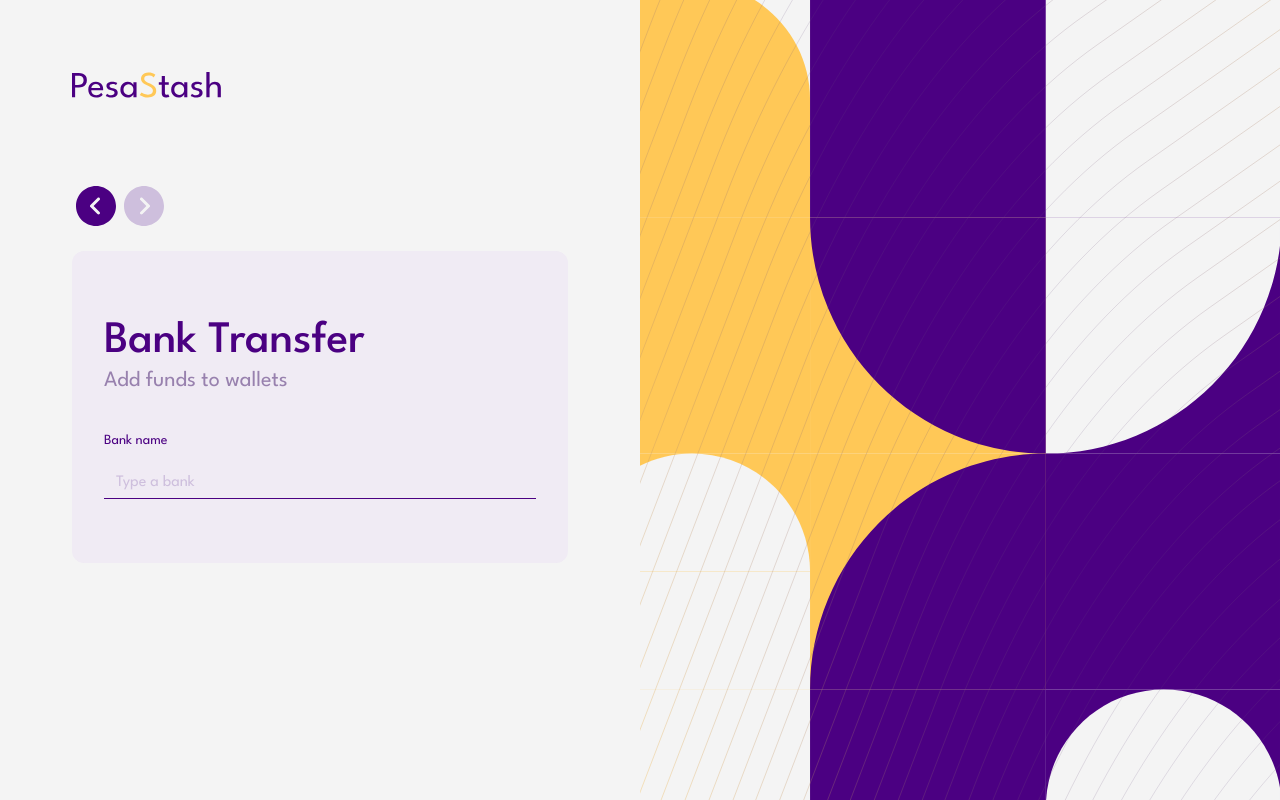
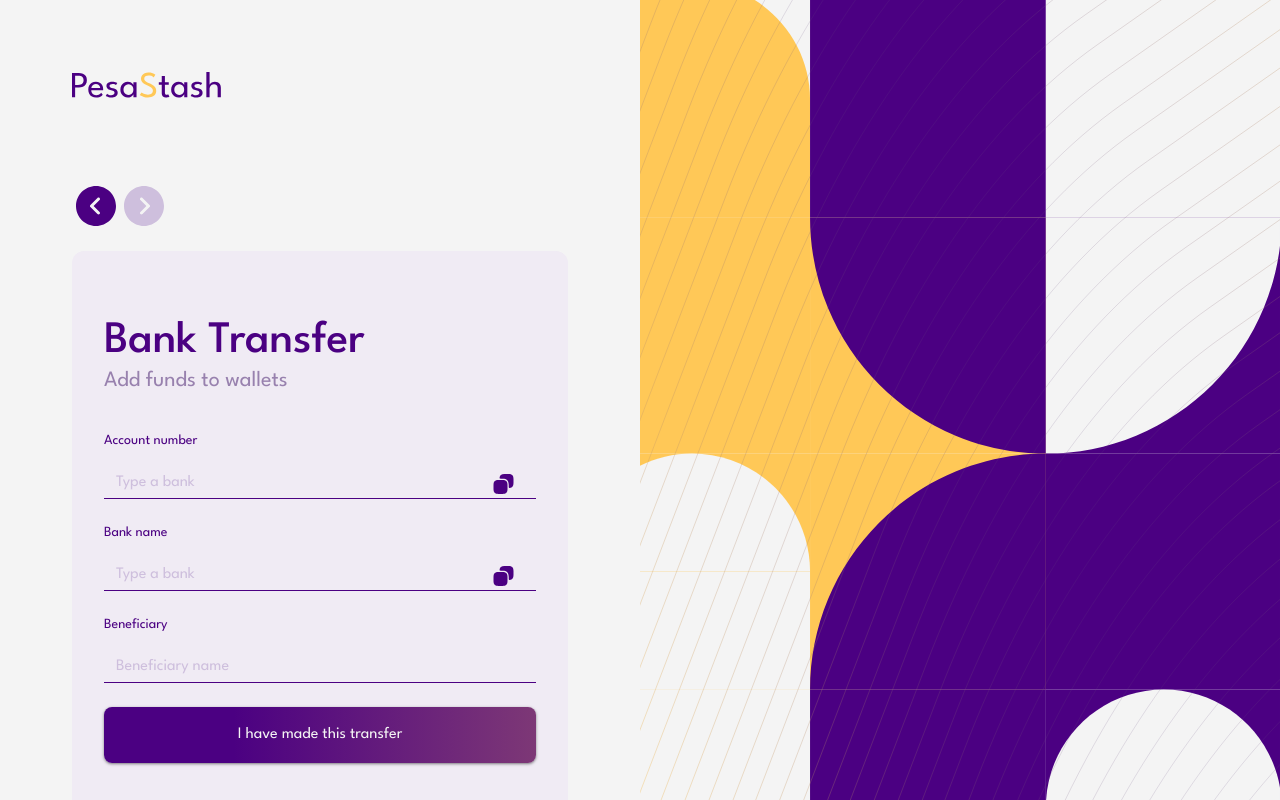
Before and after one commit to Oyedele-Sg/RaizWeb, a Next.js app: page /add-funds/transfer in a window 1280 px wide. Built offline with nearby package versions, Linux system fonts and the light colour scheme.

Commit message:
chore: reusable components

```diff
--- a/src/app/add-funds/page.tsx
+++ b/src/app/add-funds/page.tsx
@@ -1,8 +1,23 @@
-import { BtnMain, IconPesaColored, Logo } from '@/shared'
+import { AddFundsCard, BtnMain, IconPesaColored, Logo } from '@/shared'
 import Image from 'next/image'
 import React from 'react'
 
 export default function page() {
+	const cardLink = [
+		{
+			type: 'Debit Card',
+			illustration: 'fund-one',
+			subText: 'Add funds to your wallet through your debit card',
+			link: '/add-funds/debit-card',
+		},
+		{
+			type: 'Bank Transfer',
+			illustration: 'fund-two',
+			subText: 'Add funds to your wallet through your bank transfer',
+			link: '/add-funds/bank-transfer',
+		},
+	]
+
 	return (
 		<main className=' flex flex-col  gap-[100px]'>
 			<header className=' flex  items-center justify-between pt-16  mx-[72px] '>
@@ -26,35 +41,10 @@ export default function page() {
 					</p>
 				</div>
 
-				<div className=' p-16 bg-neutral-30 rounded-lg '>
-					<div className=' rounded-xl bg-neutral-20 max-w-[360px] '>
-						<Image
-							src={`/illustrations/fund-one.svg`}
-							width={360}
-							height={188}
-							alt=''
-							className=' rounded-tr-xl rounded-tl-xl '
-						/>
-
-						<div className=' pt-[33px] pb-[28px] pr-[28px] pl-[12px]  '>
-							<div className=' flex flex-col gap-2  '>
-								<h2 className=' font-title__large text-purple   '>
-									Debit Card
-								</h2>
-								<p className=' text-neutral-70 font-title__medium'>
-									Add funds to your wallet through your debit card Add funds to
-									your wallet through
-								</p>
-							</div>
-
-							<div className=' flex items-center justify-center mt-[67px] '>
-								<BtnMain
-									className='  text-grey  py-4 px-[60px] rounded-lg btn-gradient-default hover:btn-gradient-hovered '
-									btnText='Add Funds to Wallet'
-								/>
-							</div>
-						</div>
-					</div>
+				<div className=' flex gap-12   p-16 bg-neutral-30 rounded-lg   '>
+					{cardLink.map((data, index) => (
+						<AddFundsCard data={data} key={index} />
+					))}
 				</div>
 			</section>
 		</main>
--- a/src/app/add-funds/transfer/page.tsx
+++ b/src/app/add-funds/transfer/page.tsx
@@ -2,7 +2,10 @@
 
 import { InputContainer } from '@/components'
 import {
+	AuthButton,
 	BackArrow,
+	FormTitledContainer,
+	IconCopy,
 	IconPesaColored,
 	NextArrow,
 	RegisterInput,
@@ -49,19 +52,24 @@ export default function page() {
 							</button>
 						</div>
 
-						<InputContainer>
-							<div className=' flex flex-col gap-[36px]  '>
-								<div>
-									<h2 className='  font-display__medium text-purple font-semi-mid '>
-										Bank Transfer
-									</h2>
-									<p className=' text-neutral-70 font-title__large   '>
-										{' '}
-										Add funds to wallets{' '}
-									</p>
-								</div>
+						<FormTitledContainer
+							title='Bank Transfer'
+							subtitle='Add funds to wallets'>
 							<FormProvider {...methods}>
-									<form action='' onSubmit={methods.handleSubmit(onSubmit)}>
+								<form
+									action=''
+									onSubmit={methods.handleSubmit(onSubmit)}
+									className=' flex flex-col gap-6 '>
+									<RegisterInput
+										name={`account_number`}
+										inputPlaceholder={`Type a bank`}
+										rules={{
+											required: 'Input a bank name',
+										}}
+										label='Account number'
+										children={<IconCopy />}
+									/>
+
 									<RegisterInput
 										name={`bank_name`}
 										inputPlaceholder={`Type a bank`}
@@ -69,11 +77,20 @@ export default function page() {
 											required: 'Input a bank name',
 										}}
 										label='Bank name'
+										children={<IconCopy />}
 									/>
+									<RegisterInput
+										name={` beneficiary_name `}
+										inputPlaceholder={`Beneficiary name`}
+										rules={{
+											required: 'Input a bank name',
+										}}
+										label='Beneficiary'
+									/>
+									<AuthButton btnText=' I have made this transfer ' />
 								</form>
 							</FormProvider>
-							</div>
-						</InputContainer>
+						</FormTitledContainer>
 					</div>
 				</div>
 			</SetupLayout>
--- /dev/null
+++ b/src/shared/components/cards/AddFundsCard.tsx
@@ -0,0 +1,40 @@
+import Image from 'next/image'
+import React from 'react'
+import { BtnMain } from '../buttons'
+
+interface Props {
+	data: {
+		type: string
+		illustration: string
+		subText: string
+		link: string
+	}
+}
+
+export const AddFundsCard = ({ data }: Props) => {
+	return (
+		<div className=' rounded-xl bg-neutral-20 max-w-[360px]   '>
+			<Image
+				src={`/illustrations/${data.illustration}.svg`}
+				width={360}
+				height={188}
+				alt=''
+				className=' rounded-tr-xl rounded-tl-xl '
+			/>
+
+			<div className=' pt-[33px] pb-[28px] pr-[28px] pl-[12px]  '>
+				<div className=' flex flex-col gap-2  '>
+					<h2 className=' font-title__large text-purple   '>{data.type}</h2>
+					<p className=' text-neutral-70 font-title__medium'>{data.subText}</p>
+				</div>
+
+				<div className=' flex items-center justify-center mt-[67px] '>
+					<BtnMain
+						className='  text-grey  py-4 px-[60px] rounded-lg btn-gradient-default hover:btn-gradient-hovered '
+						btnText='Add Funds to Wallet'
+					/>
+				</div>
+			</div>
+		</div>
+	)
+}
--- /dev/null
+++ b/src/shared/components/cards/index.ts
@@ -0,0 +1 @@
+export { AddFundsCard } from './AddFundsCard'
--- /dev/null
+++ b/src/shared/components/form-components/FormTitledContainer.tsx
@@ -0,0 +1,33 @@
+import { InputContainer } from '@/components'
+import React from 'react'
+
+interface Props {
+	children: React.ReactNode
+	title: string
+	subtitle: string
+	utils?: React.ReactNode
+}
+
+export const FormTitledContainer = ({
+	children,
+	title,
+	subtitle,
+	utils,
+}: Props) => {
+	return (
+		<InputContainer>
+			<div className=' flex flex-col gap-[36px]  '>
+				<div className=' flex items-center justify-between '>
+					<div>
+						<h2 className='  font-display__medium text-purple font-semi-mid '>
+							{title}
+						</h2>
+						<p className=' text-neutral-70 font-title__large   '>{subtitle}</p>
+					</div>
+					{utils}
+				</div>
+				{children}
+			</div>
+		</InputContainer>
+	)
+}
--- a/src/shared/components/form-components/index.tsx
+++ b/src/shared/components/form-components/index.tsx
@@ -2,3 +2,4 @@ export { AuthFormMainContainer } from './AuthFormMainContainer'
 export { AuthFormWrap } from './AuthFormWrap'
 export { AuthFieldWrap } from './AuthFieldWrap'
 export { AuthSubmit } from './AuthSubmit'
+export { FormTitledContainer } from './FormTitledContainer'
--- /dev/null
+++ b/src/shared/components/icons/IconCopy.tsx
@@ -0,0 +1,21 @@
+import { FC, ReactElement } from 'react'
+
+export const IconCopy: FC = (): ReactElement => {
+	return (
+		<svg
+			width='25'
+			height='24'
+			viewBox='0 0 25 24'
+			fill='none'
+			xmlns='http://www.w3.org/2000/svg'>
+			<path
+				d='M16.5 12.9V17.1C16.5 20.6 15.1 22 11.6 22H7.4C3.9 22 2.5 20.6 2.5 17.1V12.9C2.5 9.4 3.9 8 7.4 8H11.6C15.1 8 16.5 9.4 16.5 12.9Z'
+				fill='#4B0082'
+			/>
+			<path
+				d='M17.6 2H13.4C10.3169 2 8.87099 3.09409 8.56975 5.73901C8.50673 6.29235 8.965 6.75 9.52191 6.75H11.6C15.8 6.75 17.75 8.7 17.75 12.9V14.9781C17.75 15.535 18.2077 15.9933 18.761 15.9303C21.4059 15.629 22.5 14.1831 22.5 11.1V6.9C22.5 3.4 21.1 2 17.6 2Z'
+				fill='#4B0082'
+			/>
+		</svg>
+	)
+}
--- a/src/shared/components/icons/index.ts
+++ b/src/shared/components/icons/index.ts
@@ -11,3 +11,4 @@ export { IconNotification } from './IconNotification'
 export { IconScan } from './IconScan'
 export { IconMore } from './IconMore'
 export { IconAddCircle } from './IconAddCircle'
+export { IconCopy } from './IconCopy'
--- a/src/shared/components/index.ts
+++ b/src/shared/components/index.ts
@@ -9,3 +9,4 @@ export * from './icons'
 export * from './layout'
 export * from './micro-components'
 export * from './container'
+export * from './cards'
```
Also changed, not shown: public/illustrations/fund-two.svg (added). Lines whose indentation alone changed are shown as unchanged.
